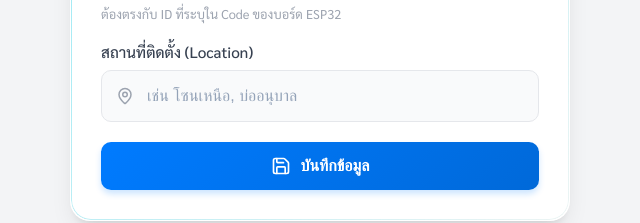
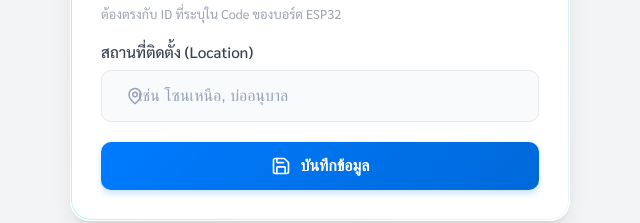
Before and after one commit to kittidaj6641/frontend_Final, a React (Create React App) app: page /add-device in a window 1280 px wide. Shown: the part 485-708 px from the top of the page, without its empty margins (320-960 px from the left). Built offline with nearby package versions, Linux system fonts and the light colour scheme; no server answers; sample sign-in values are in the browser's storage.

Commit message:
Update AddDevice.js

```diff
--- a/src/AddDevice.js
+++ b/src/AddDevice.js
@@ -29,11 +29,15 @@ function AddDevice() {
     }
   }, [navigate]);
 
+  // [ปรับแก้] ใช้ prev state เพื่อให้รับค่าการพิมพ์ได้อย่างต่อเนื่องและไม่กระตุก
   const handleChange = (e) => {
-    setFormData({
-      ...formData,
-      [e.target.name]: e.target.value
-    });
+    const { name, value } = e.target;
+    setFormData(prev => ({
+      ...prev,
+      [name]: value
+    }));
+
+    // ล้าง Error เมื่อเริ่มพิมพ์ใหม่
     if (error) setError('');
     if (success) setSuccess('');
   };
@@ -111,7 +115,7 @@ function AddDevice() {
       >
         {/* ส่วนหัวของฟอร์ม */}
         <header className="form-header-nav">
-          <button onClick={() => navigate('/')} className="back-btn">
+          <button onClick={() => navigate('/')} className="back-btn" type="button">
             <ArrowLeft size={20} /> ย้อนกลับ
           </button>
           <h2>ลงทะเบียนอุปกรณ์</h2>
@@ -164,6 +168,7 @@ function AddDevice() {
                 value={formData.deviceName}
                 onChange={handleChange}
                 disabled={loading}
+                autoComplete="off"
               />
             </div>
 
@@ -179,6 +184,7 @@ function AddDevice() {
                 value={formData.deviceId}
                 onChange={handleChange}
                 disabled={loading}
+                autoComplete="off"
               />
               <small className="input-hint">
                 ต้องตรงกับ ID ที่ระบุใน Code ของบอร์ด ESP32
@@ -187,23 +193,29 @@ function AddDevice() {
 
             <div className="form-group">
               <label>สถานที่ติดตั้ง (Location)</label>
-              <div className="input-with-icon">
-                <MapPin size={18} className="field-icon" />
+              <div className="input-with-icon" style={{ position: 'relative' }}>
+                {/* [แก้ไข] ลดโอกาสที่ Icon จะบัง Input */}
+                <div style={{ position: 'absolute', left: '10px', top: '50%', transform: 'translateY(-50%)', pointerEvents: 'none' }}>
+                  <MapPin size={18} className="field-icon" color="#94a3b8" />
+                </div>
+
                 <input
                   type="text"
                   name="location"
                   className="form-input pl-10"
+                  style={{ paddingLeft: '36px' }}
                   placeholder="เช่น โซนเหนือ, บ่ออนุบาล"
                   value={formData.location}
                   onChange={handleChange}
                   disabled={loading}
+                  autoComplete="off"
                 />
               </div>
             </div>
 
             <button type="submit" className="submit-btn" disabled={loading}>
               {loading ? (
-                <span className="loader"></span>
+                <span className="loader">กำลังบันทึก...</span>
               ) : (
                 <>
                   <Save size={20} /> บันทึกข้อมูล
```
